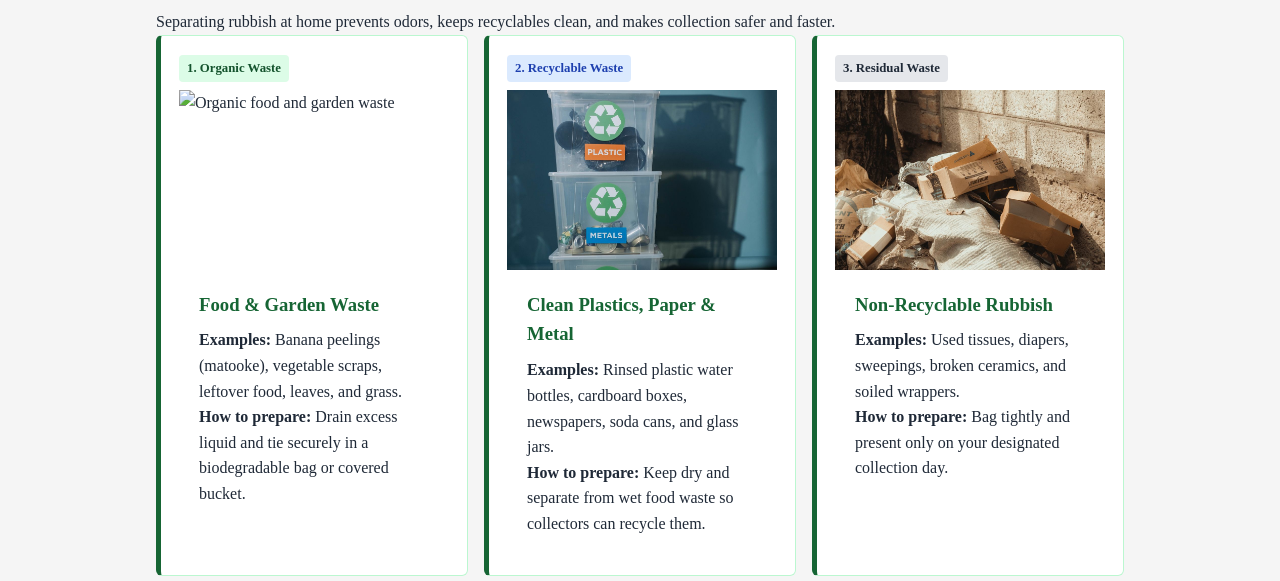
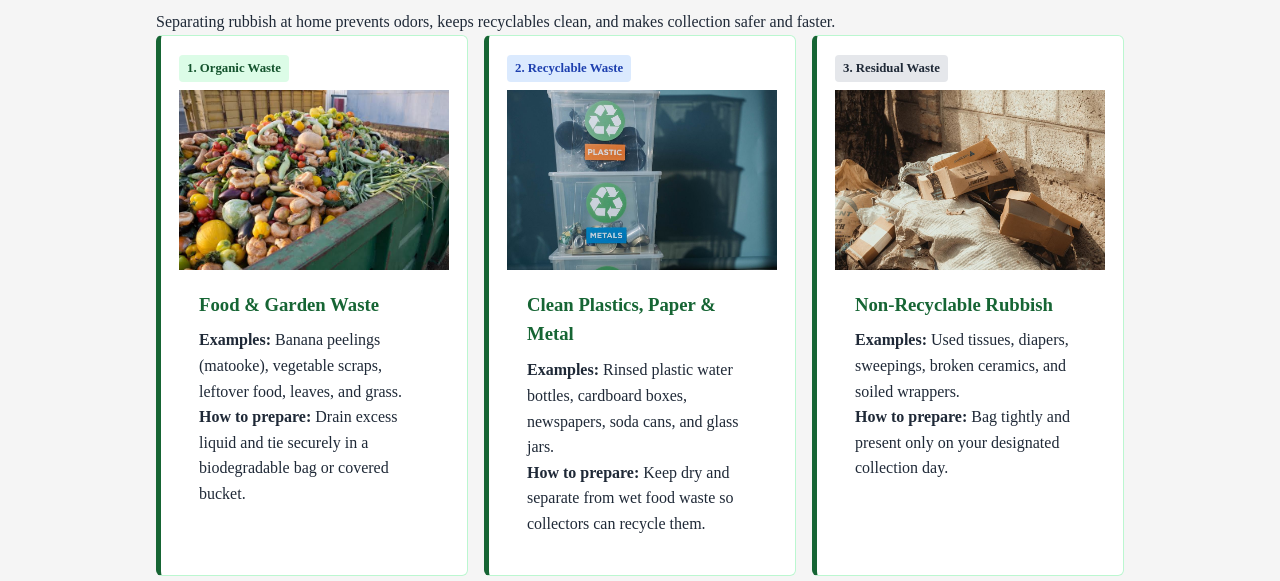
Before and after one commit to chrismwetsi-jpg/Group-8-Website-project, a plain HTML site: page guide.html in a window 1280 px wide. Shown: the part 219-800 px from the top of the page. Drawn offline with Linux system fonts and the light colour scheme.

Commit message:
harmonizing the images name

```diff
--- a/guide.html
+++ b/guide.html
@@ -37,7 +37,7 @@
       <div class="grid">
         <article class="card-1">
           <span class="badge badge-organic">1. Organic Waste</span>
-          <img src="organic.jpeg" class="card-1-img" alt="Organic food and garden waste" loading="lazy">
+          <img src="images/organic.jpeg" class="card-1-img" alt="Organic food and garden waste" loading="lazy">
           <div class="card-1-text">
             <h3>Food &amp; Garden Waste</h3>
             <p><strong>Examples:</strong> Banana peelings (matooke), vegetable scraps, leftover food, leaves, and grass.
```
